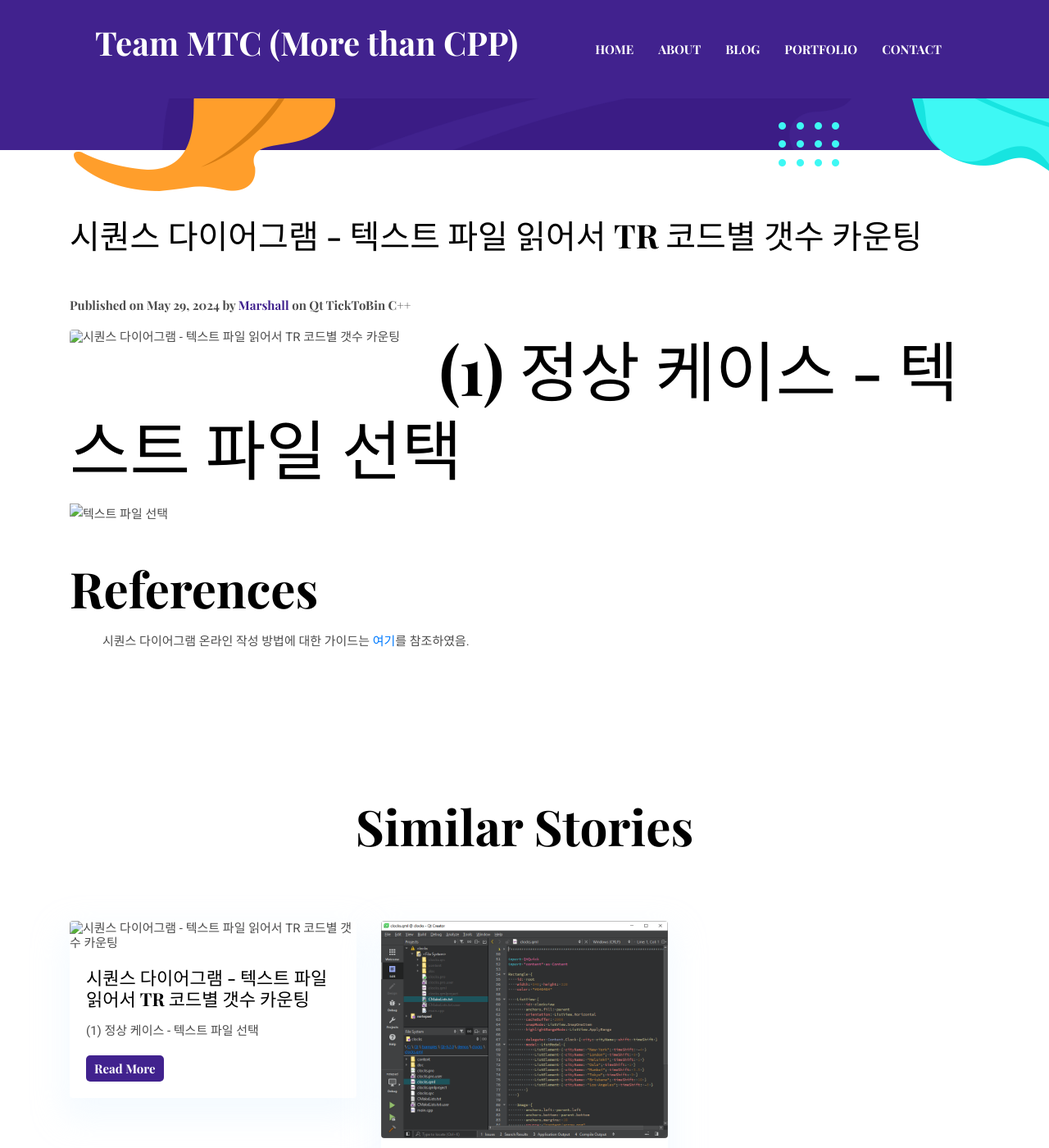
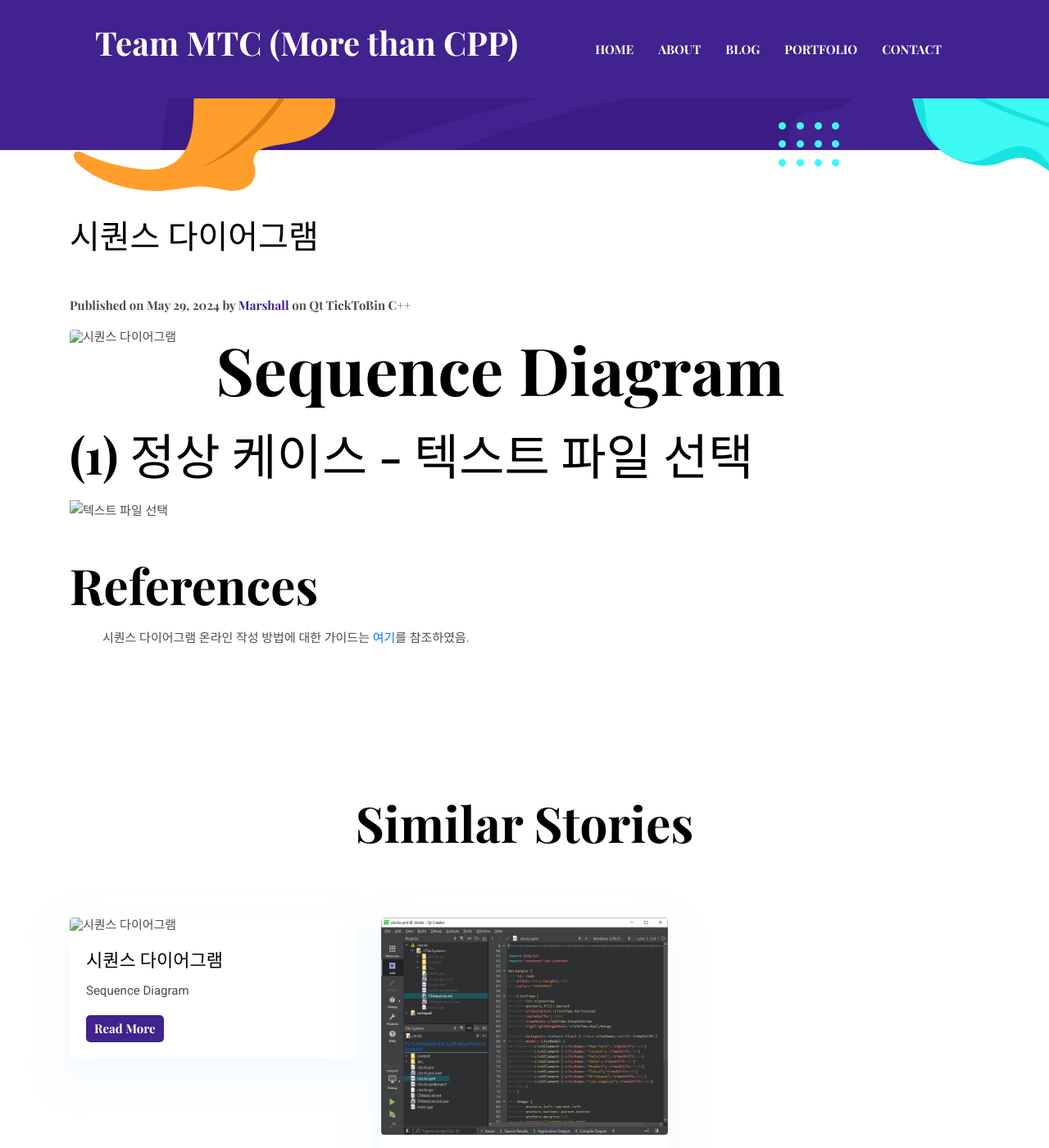
Before and after one commit to teammtc/teammtc.github.io, a Jekyll site: the page built from _posts/2024-05-29-ticktobin-sequence-diagram.md, in a window 1280 px wide and 1400 px high, scrolled down 321 px. Shown: the whole window at 82% size. Built offline with Jekyll 4.4.1, drawn with Linux system fonts in a browser that asks for light colours.

Commit message:
blogging

```diff
--- a/_posts/2024-05-29-ticktobin-journal.md
+++ b/_posts/2024-05-29-ticktobin-sequence-diagram.md
@@ -1,12 +1,14 @@
 ---
 layout: post
-title:  시퀀스 다이어그램 - 텍스트 파일 읽어서 TR 코드별 갯수 카운팅
+title:  시퀀스 다이어그램
 date:   2024-05-29
 author: Marshall
 tags:   [Qt, TickToBin, C++]
 ---
 
-# (1) 정상 케이스 - 텍스트 파일 선택
+# Sequence Diagram
+
+## (1) 정상 케이스 - 텍스트 파일 선택
 
 ![텍스트 파일 선택](../assets/images/diagram/select_txt.png)
 
```
